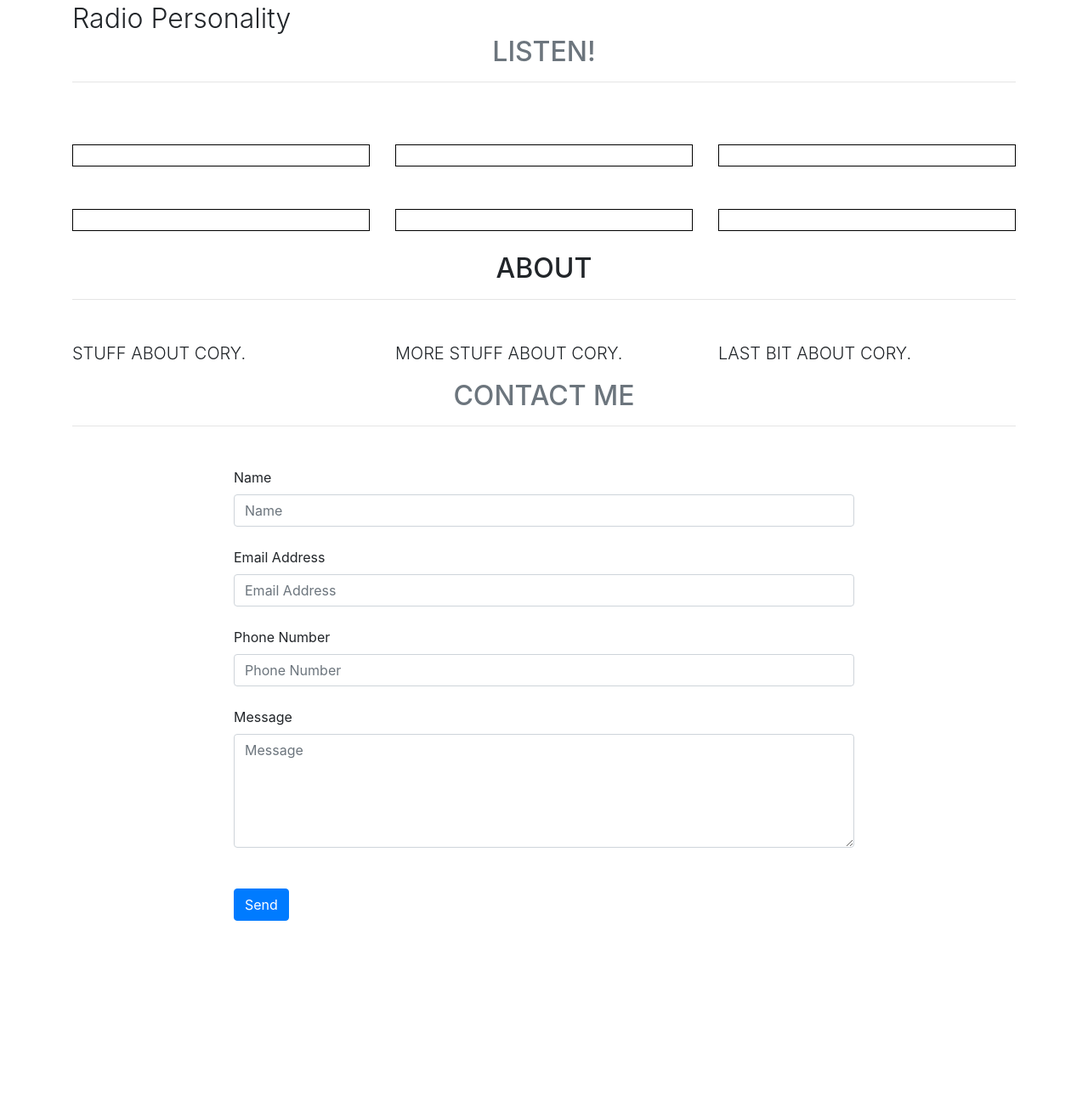
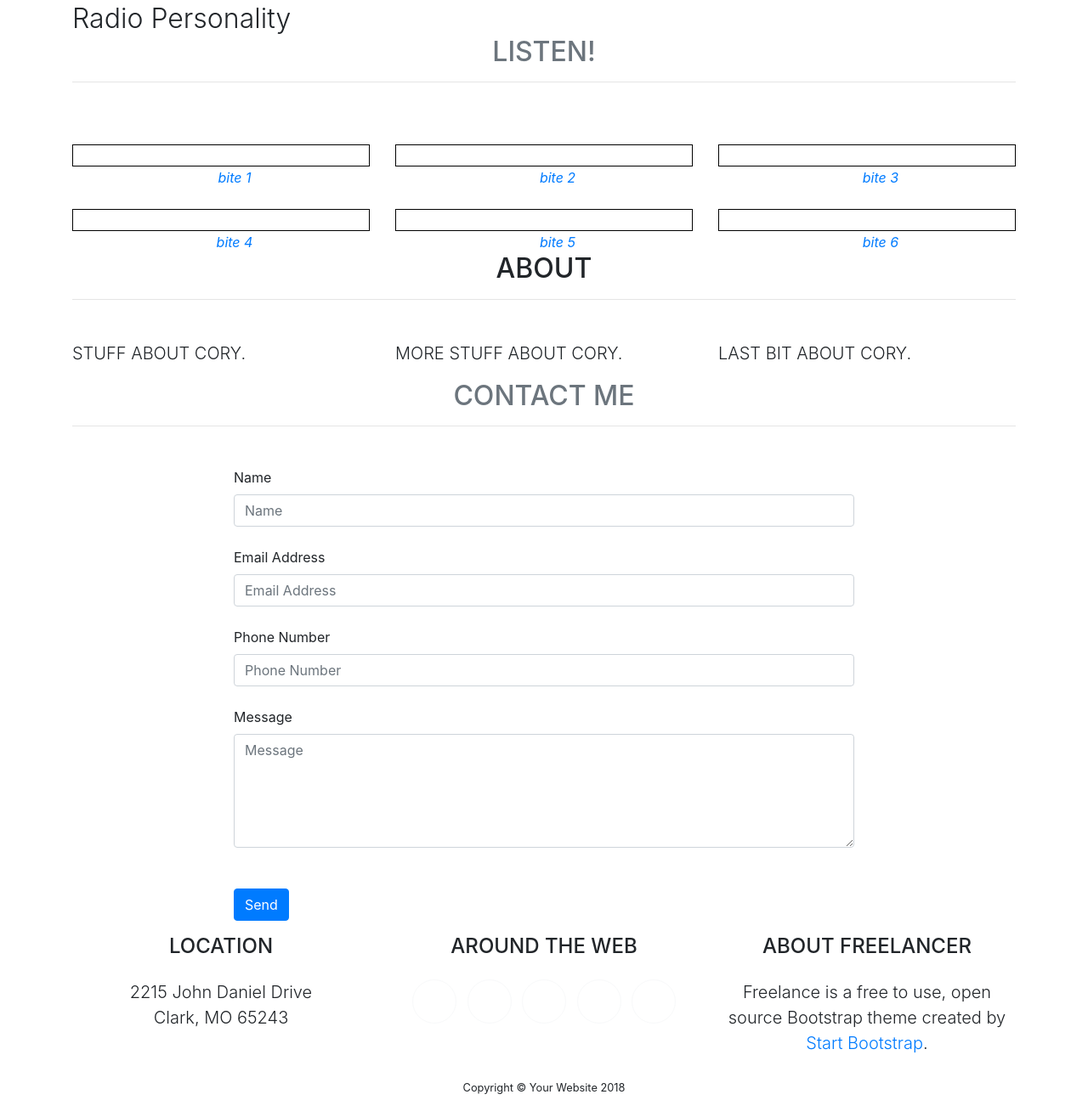
Before and after one commit to Gnarwall19/cory-website-frontend, a plain HTML site: page template1/index.html in a window 1280 px wide. Shown: the part 806-2121 px from the top of the page at 85% size. Before the commit the page ends 1906 px from the top, so only its background shows below. Drawn offline with nearby package versions, Linux system fonts and the light colour scheme.

Commit message:
formatting

```diff
--- a/template1/index.html
+++ b/template1/index.html
@@ -5,13 +5,20 @@
   <meta charset="UTF-8">
   <meta name="viewport" content="width=device-width, initial-scale=1.0">
   <meta http-equiv="X-UA-Compatible" content="ie=edge">
-  <title>Document</title>
+  <title>Template 1</title>
   <link rel='stylesheet' href='https://stackpath.bootstrapcdn.com/bootstrap/4.1.1/css/bootstrap.min.css' />
-
+  <script src='https://cdnjs.cloudflare.com/ajax/libs/jquery/3.3.1/core.js'></script>
   <style>
     .portfolio-item {
       border: 1px solid black;
       margin: 25px;
+    }
+
+    .btn-social {
+      width: 3.25rem;
+      height: 3.25rem;
+      font-size: 1.25rem;
+      line-height: 2rem;
     }
   </style>
 </head>
@@ -19,7 +26,7 @@
 <body>
 
   <nav class="navbar navbar-expand-lg navbar-light bg-light">
-    <a class="navbar-brand" href="#">Navbar w/ text</a>
+    <a class="navbar-brand" href="#">Cory Mannion</a>
     <button class="navbar-toggler" type="button" data-toggle="collapse" data-target="#navbarText" aria-controls="navbarText"
       aria-expanded="false" aria-label="Toggle navigation">
       <span class="navbar-toggler-icon"></span>
@@ -32,14 +39,14 @@
           </a>
         </li>
         <li class="nav-item">
-          <a class="nav-link" href="#">Features</a>
+          <a class="nav-link" href="#">Listen</a>
         </li>
         <li class="nav-item">
-          <a class="nav-link" href="#">Pricing</a>
+          <a class="nav-link" href="#">About</a>
         </li>
       </ul>
       <span class="navbar-text">
-        Navbar text with an inline element
+        extra room for text...
       </span>
     </div>
   </nav>
@@ -63,7 +70,7 @@
         <div class="col-md-6 col-lg-4">
           <a class="portfolio-item d-block mx-auto" href="#portfolio-modal-1">
             <div class="portfolio-item-caption d-flex position-absolute h-100 w-100">
-              <div class="portfolio-item-caption-content my-auto w-100 text-center text-white">
+              <div class="portfolio-item-caption-content my-auto w-100 text-center">
                 <i id="project-name" class="fa fa-search-plus fa-3x">bite 1</i>
               </div>
             </div>
@@ -73,7 +80,7 @@
         <div class="col-md-6 col-lg-4">
           <a class="portfolio-item d-block mx-auto" href="#portfolio-modal-2">
             <div class="portfolio-item-caption d-flex position-absolute h-100 w-100">
-              <div class="portfolio-item-caption-content my-auto w-100 text-center text-white">
+              <div class="portfolio-item-caption-content my-auto w-100 text-center">
                 <i id="project-name" class="fa fa-search-plus fa-3x">bite 2</i>
               </div>
             </div>
@@ -83,7 +90,7 @@
         <div class="col-md-6 col-lg-4">
           <a class="portfolio-item d-block mx-auto" href="#portfolio-modal-3">
             <div class="portfolio-item-caption d-flex position-absolute h-100 w-100">
-              <div class="portfolio-item-caption-content my-auto w-100 text-center text-white">
+              <div class="portfolio-item-caption-content my-auto w-100 text-center">
                 <i id="project-name" class="fa fa-search-plus fa-3x">bite 3</i>
               </div>
             </div>
@@ -93,7 +100,7 @@
         <div class="col-md-6 col-lg-4">
           <a class="portfolio-item d-block mx-auto" href="#portfolio-modal-4">
             <div class="portfolio-item-caption d-flex position-absolute h-100 w-100">
-              <div class="portfolio-item-caption-content my-auto w-100 text-center text-white">
+              <div class="portfolio-item-caption-content my-auto w-100 text-center">
                 <i id="project-name" class="fa fa-search-plus fa-3x">bite 4</i>
               </div>
             </div>
@@ -103,7 +110,7 @@
         <div class="col-md-6 col-lg-4">
           <a class="portfolio-item d-block mx-auto" href="#portfolio-modal-5">
             <div class="portfolio-item-caption d-flex position-absolute h-100 w-100">
-              <div class="portfolio-item-caption-content my-auto w-100 text-center text-white">
+              <div class="portfolio-item-caption-content my-auto w-100 text-center">
                 <i id="project-name" class="fa fa-search-plus fa-3x">bite 5</i>
               </div>
             </div>
@@ -113,7 +120,7 @@
         <div class="col-md-6 col-lg-4">
           <a class="portfolio-item d-block mx-auto" href="#portfolio-modal-6">
             <div class="portfolio-item-caption d-flex position-absolute h-100 w-100">
-              <div class="portfolio-item-caption-content my-auto w-100 text-center text-white">
+              <div class="portfolio-item-caption-content my-auto w-100 text-center">
                 <i id="project-name" class="fa fa-search-plus fa-3x">bite 6</i>
               </div>
             </div>
@@ -197,6 +204,62 @@
     </div>
   </section>
 
+
+
+  <!-- Footer -->
+  <footer class="footer text-center">
+    <div class="container">
+      <div class="row">
+        <div class="col-md-4 mb-5 mb-lg-0">
+          <h4 class="text-uppercase mb-4">Location</h4>
+          <p class="lead mb-0">2215 John Daniel Drive
+            <br>Clark, MO 65243</p>
+        </div>
+        <div class="col-md-4 mb-5 mb-lg-0">
+          <h4 class="text-uppercase mb-4">Around the Web</h4>
+          <ul class="list-inline mb-0">
+            <li class="list-inline-item">
+              <a class="btn btn-outline-light btn-social text-center rounded-circle" href="#">
+                <i class="fa fa-fw fa-facebook"></i>
+              </a>
+            </li>
+            <li class="list-inline-item">
+              <a class="btn btn-outline-light btn-social text-center rounded-circle" href="#">
+                <i class="fa fa-fw fa-google-plus"></i>
+              </a>
+            </li>
+            <li class="list-inline-item">
+              <a class="btn btn-outline-light btn-social text-center rounded-circle" href="#">
+                <i class="fa-twitter"></i>
+              </a>
+            </li>
+            <li class="list-inline-item">
+              <a class="btn btn-outline-light btn-social text-center rounded-circle" href="#">
+                <i class="fa fa-fw fa-linkedin"></i>
+              </a>
+            </li>
+            <li class="list-inline-item">
+              <a class="btn btn-outline-light btn-social text-center rounded-circle" href="#">
+                <i class="fa fa-fw fa-dribbble"></i>
+              </a>
+            </li>
+          </ul>
+        </div>
+        <div class="col-md-4">
+          <h4 class="text-uppercase mb-4">About Freelancer</h4>
+          <p class="lead mb-0">Freelance is a free to use, open source Bootstrap theme created by
+            <a href="http://startbootstrap.com">Start Bootstrap</a>.</p>
+        </div>
+      </div>
+    </div>
+  </footer>
+
+  <div class="copyright py-4 text-center">
+    <div class="container">
+      <small>Copyright &copy; Your Website 2018</small>
+    </div>
+  </div>
+
 </body>
 
 </html>
```
Also changed, not shown: template2/index.html (added, +63 -0 lines), template2/style.css (added).
